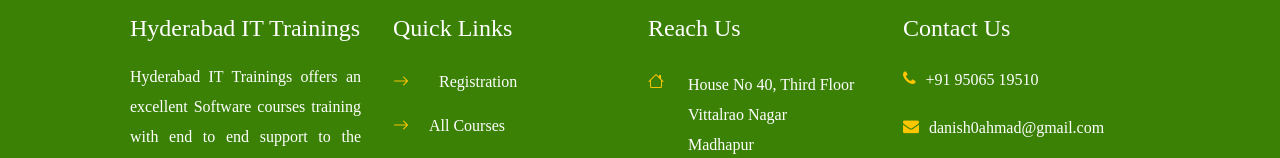
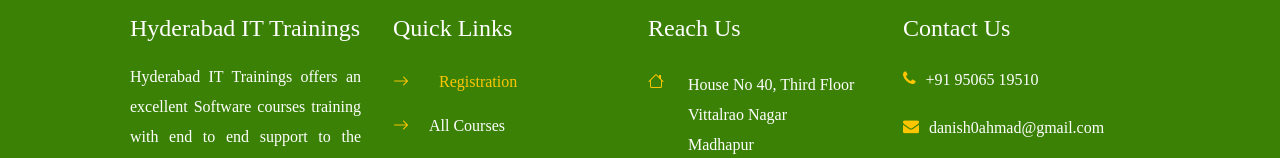
Before and after one commit to danish4994/Hyderabad-It-Training, a plain HTML site: page index.html in a window 1280 px wide. In both pictures the pointer is over the link "Registration". Shown: the part 5176-5334 px from the top of the page. Drawn offline with nearby package versions, Linux system fonts and the light colour scheme.

Commit message:
"added hover effect"

```diff
--- a/style.css
+++ b/style.css
@@ -381,6 +381,7 @@ span{
 }
 #foot a:hover{
     transform: translateX(10px);
+    color: #FFC600;
 }
 
 #foot i{
```
